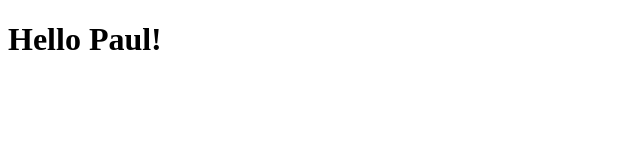
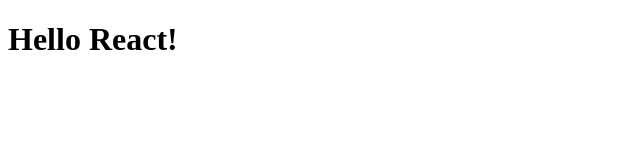
Before and after one commit to psant01/react-work, a React (Vite) app in the folder my-react-app/: page / in a window 1280 px wide. Shown: the top 160 px of the page, without its empty margins (0-640 px from the left). Built offline with nearby package versions, Linux system fonts and the light colour scheme.

Commit message:
Changed message of deployed app.

```diff
--- a/my-react-app/src/main.jsx
+++ b/my-react-app/src/main.jsx
@@ -3,5 +3,5 @@
 import { createRoot } from 'react-dom/client'
 
 createRoot(document.getElementById('root')).render(
-  <h1>Hello Paul!</h1>
+  <h1>Hello React!</h1>
 )
```
